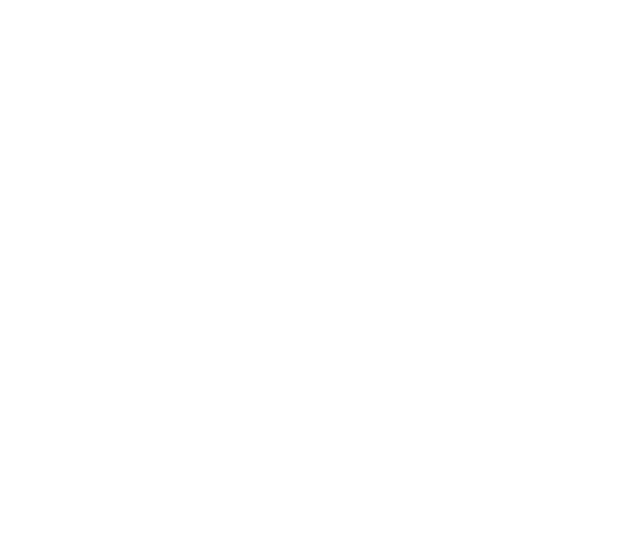
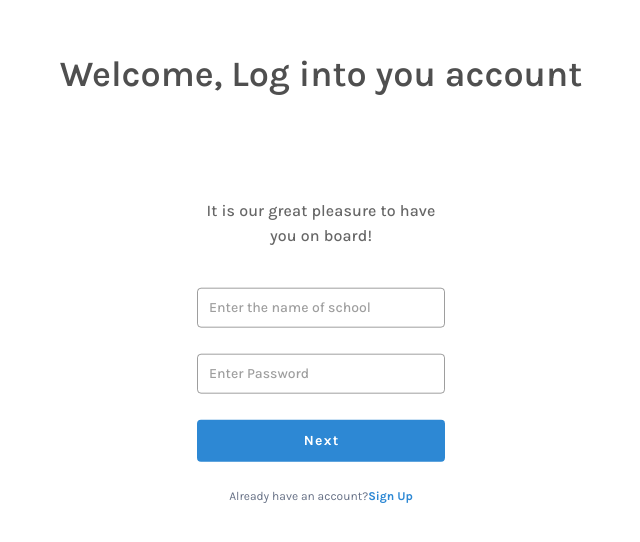
Before and after one commit to Modern-Languages/Front-End, a Nuxt app: page /login in a window 1280 px wide. Before the commit this address had no page. Shown: the part 110-652 px from the top of the page, without its empty margins (319-959 px from the left). Built offline with nearby package versions, Linux system fonts and the light colour scheme.

Commit message:
LOGIN AGREGADO, FALTAN FUNCIONES

```diff
--- /dev/null
+++ b/pages/login/index.vue
@@ -0,0 +1,165 @@
+<template>
+  <v-container fill-height>
+    <v-row align="center" justify="center">
+      <v-col
+        cols="12"
+        class="login-centered"
+        align="center"
+        justify="center"
+      >
+        <h1
+          class="login-text-title"
+        >
+          Welcome, Log into you account
+        </h1>
+
+        <v-card
+          flat
+          max-width="290px"
+          style="padding: 21px;"
+        >
+          <v-card-subtitle
+            class="login-text-subtitle"
+          >
+            It is our great pleasure to have you on board!
+          </v-card-subtitle>
+
+          <v-card-text style="padding: 0;">
+            <v-form>
+              <v-text-field
+                v-model="nameAdmin"
+                class="rounded login-fields"
+                flat
+                solo
+                dense
+                outlined
+                placeholder="Enter the name of school"
+                required
+                type="text"
+                :rules="requiredRule"
+              />
+              <v-text-field
+                v-model="password"
+                class="rounded login-fields"
+                flat
+                solo
+                dense
+                outlined
+                placeholder="Enter Password"
+                required
+                type="password"
+                :rules="requiredRule"
+              />
+            </v-form>
+          </v-card-text>
+
+          <v-card-actions
+            style="padding: 0;"
+          >
+            <v-btn
+              elevation="0"
+              color="#2D88D4"
+              block
+              height="42px"
+              class="login-btnNext"
+              @click="login()"
+            >
+              Next
+            </v-btn>
+          </v-card-actions>
+          <v-row style="margin-top: 10px;">
+            <v-col cols="12">
+              <span class="login-already-account">Already have an account?</span>
+              <a href="/signup" class="login-already-account" style="text-decoration: none; color: #2D88D4; font-weight: 700;">Sign Up</a>
+            </v-col>
+          </v-row>
+        </v-card>
+      </v-col>
+    </v-row>
+  </v-container>
+</template>
+
+<script>
+export default {
+  data () {
+    return {
+      nameSchool: '',
+      emailSchool: '',
+
+      // RULES
+      requiredRule: [
+        v => !!v || 'This field is required'
+      ]
+    }
+  },
+
+  methods: {
+    login () {
+      // eslint-disable-next-line no-console
+      return console.log('LOGIN')
+    }
+  }
+
+}
+</script>
+
+<style scoped>
+.login-text-title {
+  font-family: Kumbh Sans;
+  font-size: 36px;
+  font-weight: 600;
+  line-height: 44.65px;
+  text-align: center;
+  margin-bottom: 80px;
+  color: #4F4F4F;
+}
+
+.login-text-subtitle {
+  font-family: Inter;
+  font-size: 16px;
+  font-weight: 500;
+  line-height: 25px;
+  text-align: center;
+  max-width: 238px;
+  line-height: 25px;
+  padding: 0;
+  margin-bottom: 40px;
+}
+
+.login-fields {
+  font-family: Kumbh Sans;
+  font-size: 14px;
+  font-weight: 500;
+  line-height: 17.36px;
+  text-align: left;
+  max-width: 248px;
+}
+
+.login-centered {
+  position: absolute;
+  top: 50%;
+  left: 50%;
+  transform: translate(-50%, -50%);
+}
+
+.login-btnNext {
+  font-family: Kumbh Sans;
+  color: white;
+  font-size: 14px;
+  font-weight: 700;
+  line-height: 17.36px;
+  text-align: left;
+  text-transform: none;
+  height: 42px;
+}
+
+.login-already-account {
+  font-family: Inter;
+  font-size: 12px;
+  font-weight: 400;
+  line-height: 24px;
+  text-align: center;
+  color: #667085;
+  text-decoration: none;
+}
+</style>
--- a/pages/signup/index.vue
+++ b/pages/signup/index.vue
@@ -98,7 +98,7 @@
           <v-row style="margin-top: 10px;">
             <v-col cols="12">
               <span class="already-account">Already have an account?</span>
-              <a href="" class="already-account" style="text-decoration: none; color: #2D88D4; font-weight: 700;">Sign In</a>
+              <a href="/login" class="already-account" style="text-decoration: none; color: #2D88D4; font-weight: 700;">Sign In</a>
             </v-col>
           </v-row>
         </v-card>
```
